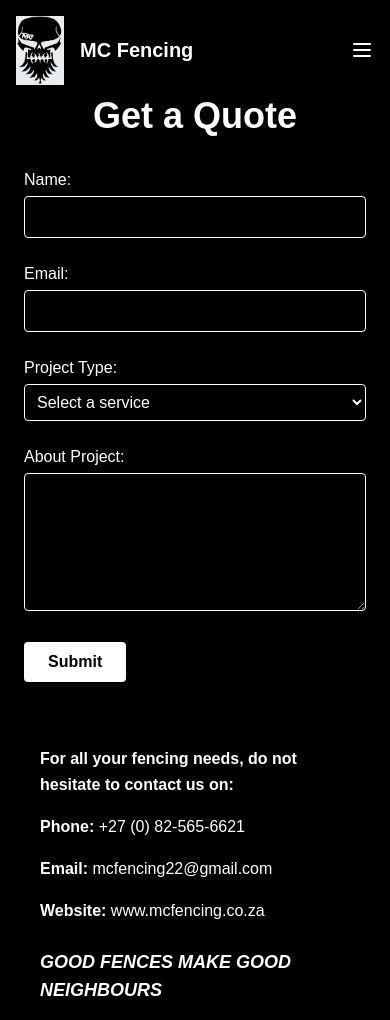
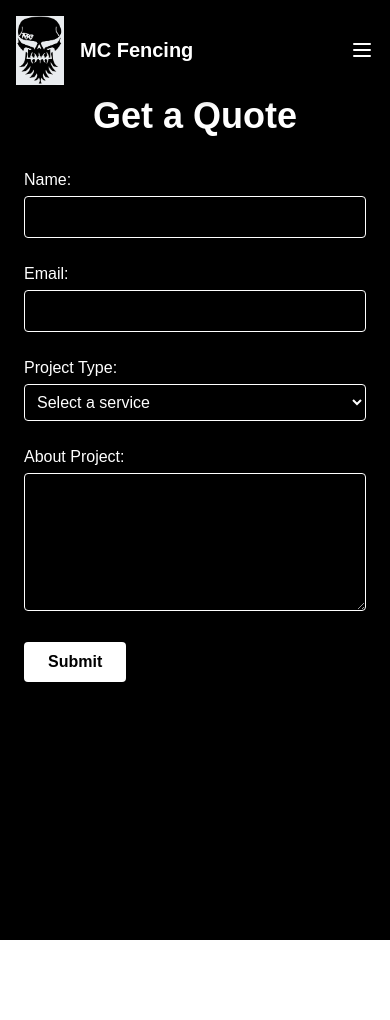
Before and after one commit to avantenaidoo/mcfencing-website, a Next.js app: page /contact in a window 390 px wide. After the commit the page ends 940 px from the top, so only its background shows below. Built offline with nearby package versions, Linux system fonts and the light colour scheme.

Commit message:
Adjust position of contact details component and applied mobile responsive styles for UI display

```diff
--- a/src/app/contact/page.tsx
+++ b/src/app/contact/page.tsx
@@ -7,15 +7,17 @@ export default function ContactPage() {
     <>
       <Navbar />
       <section className="min-h-screen bg-black text-white px-6 pt-24">
-        <div className="max-w-6xl mx-auto flex items-center justify-center min-h-[calc(100vh-96px)]">
-          <div className="grid md:grid-cols-2 gap-12 w-full">
+        <div className="max-w-6xl mx-auto min-h-[calc(100vh-96px)] w-full">
+          {/* Grid on desktop, snap scroll on mobile */}
+          <div className="grid md:grid-cols-2 gap-12 w-full md:h-auto h-screen overflow-y-scroll md:overflow-visible snap-y snap-mandatory scroll-smooth">
             {/* Form */}
-            <div>
+            <div className="snap-start h-screen md:h-auto">
               <ContactForm />
             </div>
 
             {/* Contact Details */}
-            <div className="p-4 space-y-4 text-base leading-relaxed">
+            <div className="p-4 space-y-4 text-base leading-relaxed flex items-center snap-start h-screen md:h-auto">
+              <div>
                 <p>
                   <strong>
                     For all your fencing needs, do not hesitate to contact us on:
@@ -36,6 +38,7 @@ export default function ContactPage() {
               </div>
             </div>
           </div>
+        </div>
       </section>
     </>
   );
```
Lines whose indentation alone changed are shown as unchanged.
